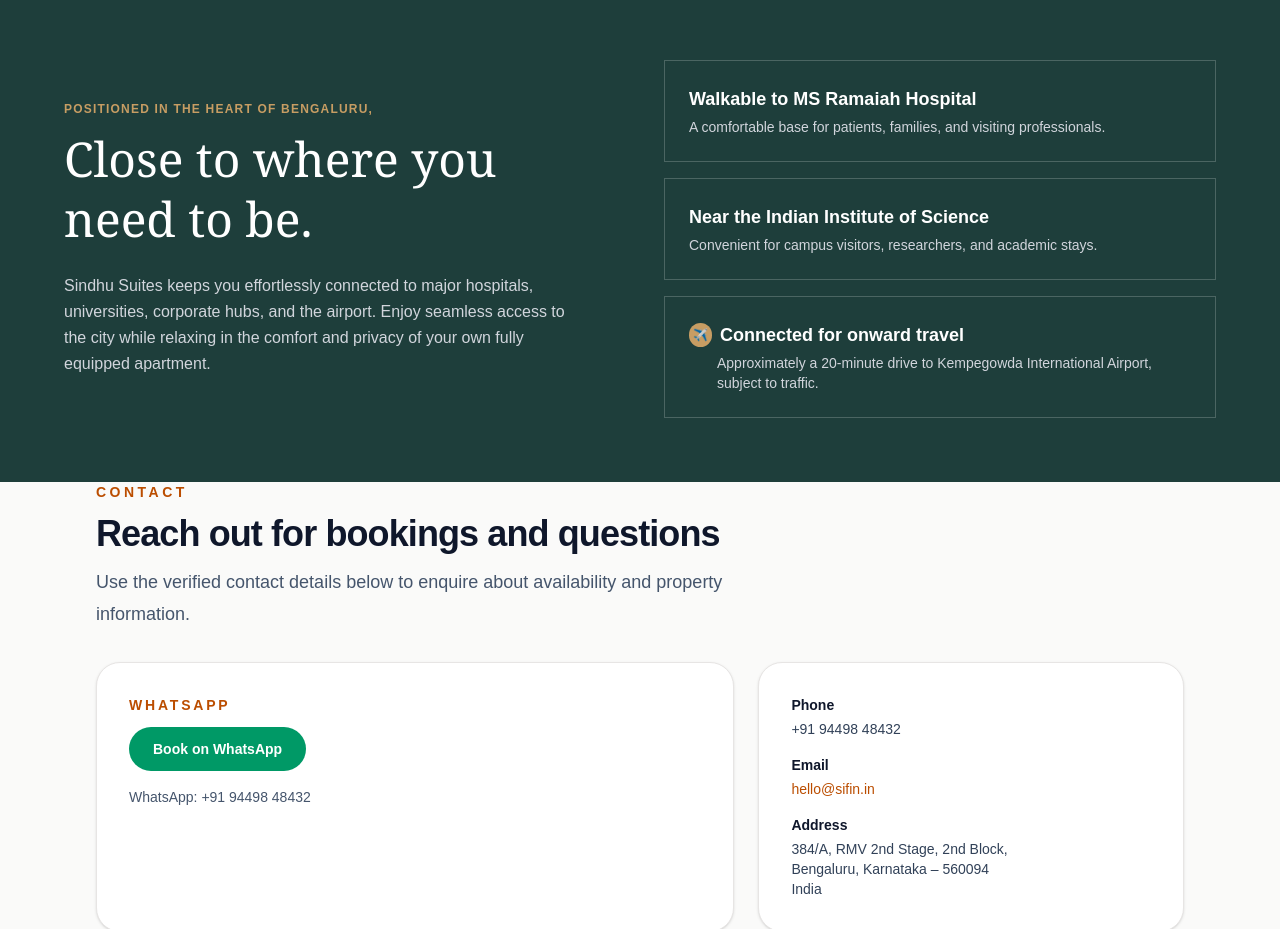
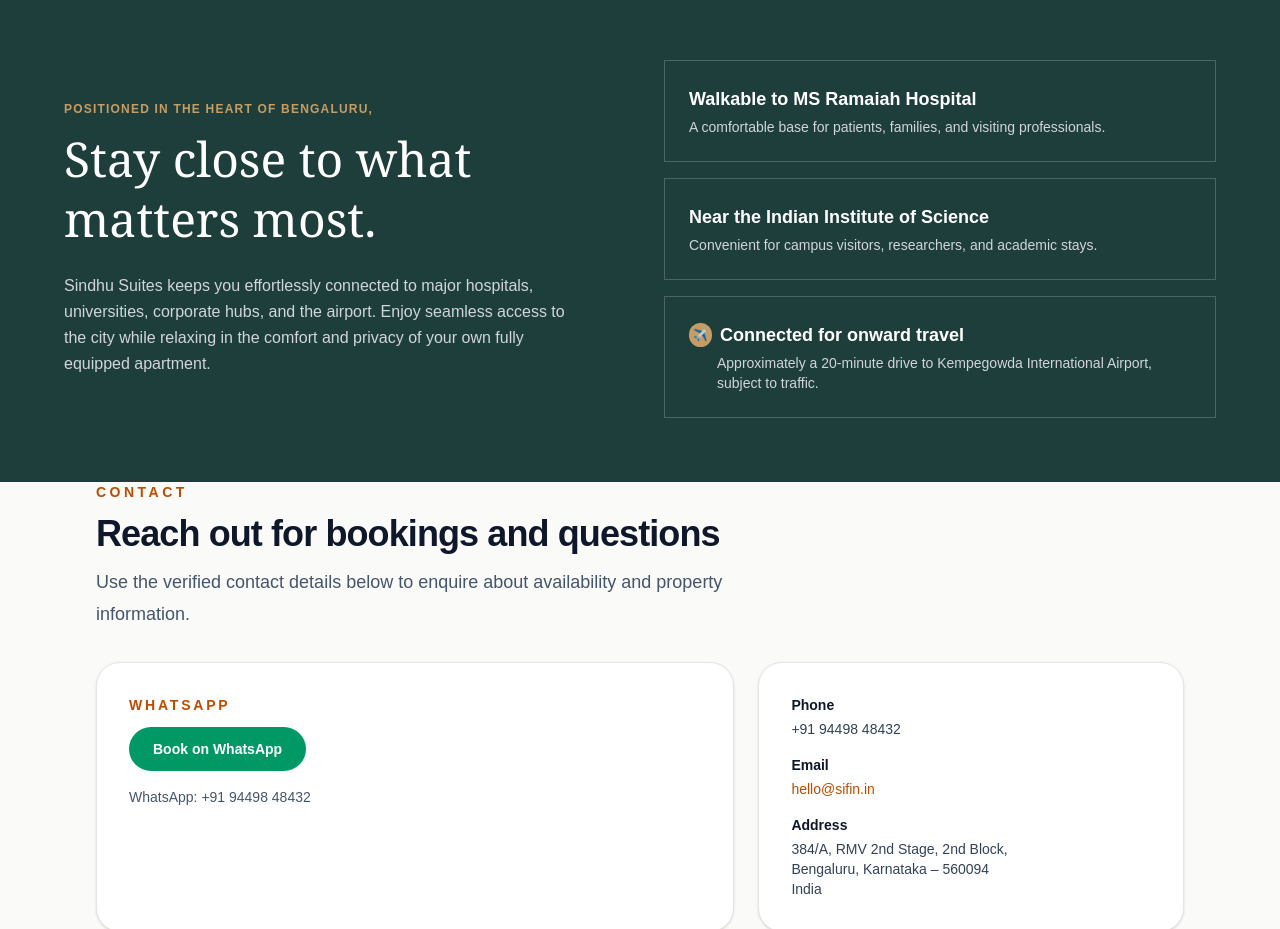
Before and after one commit to naveencoherent/sindhu-suite, a Next.js app: page / in a window 1280 px wide. Shown: the part 3400-4329 px from the top of the page. Built offline with nearby package versions, Linux system fonts and the light colour scheme.

Commit message:
Update headline to Stay close to what matters most

```diff
--- a/app/page.tsx
+++ b/app/page.tsx
@@ -769,7 +769,7 @@
               Positioned in the heart of Bengaluru,
             </span>
             <h2 className="text-4xl md:text-5xl font-serif mb-6 leading-tight">
-              Close to where you need to be.
+              Stay close to what matters most.
             </h2>
             <p className="text-gray-300 text-base leading-relaxed max-w-lg">
               Sindhu Suites keeps you effortlessly connected to major hospitals, universities, corporate hubs, and the airport. Enjoy seamless access to the city while relaxing in the comfort and privacy of your own fully equipped apartment.
```
